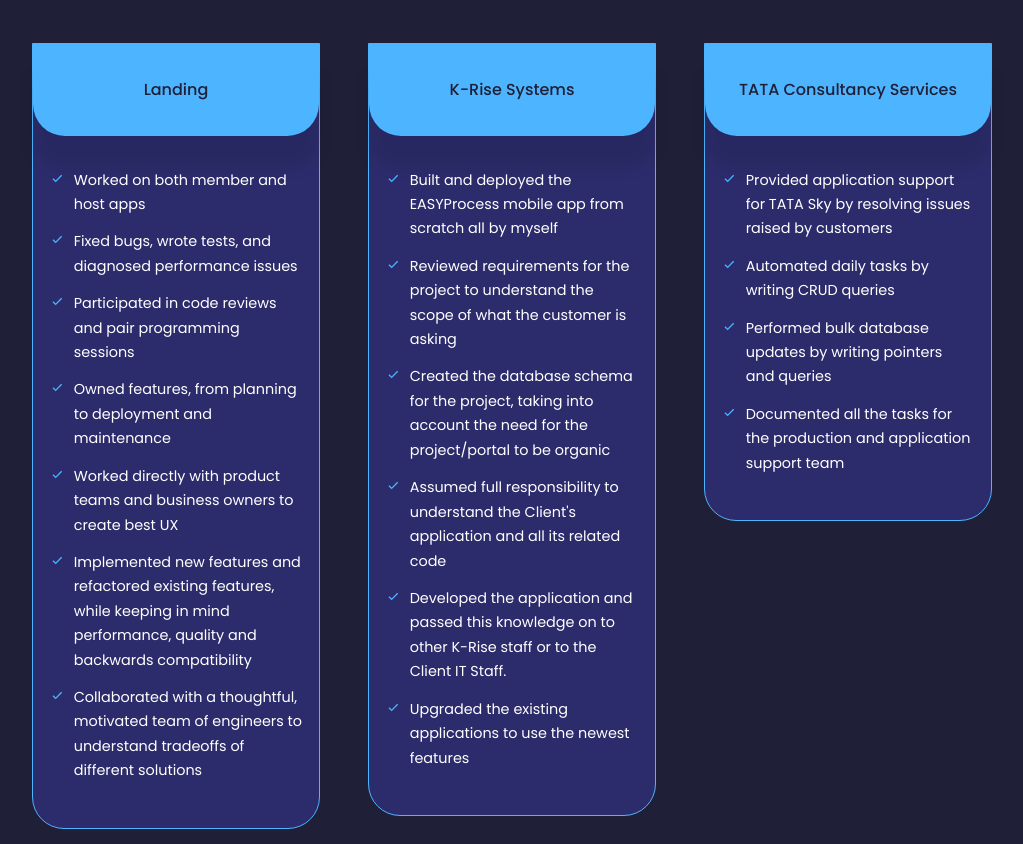
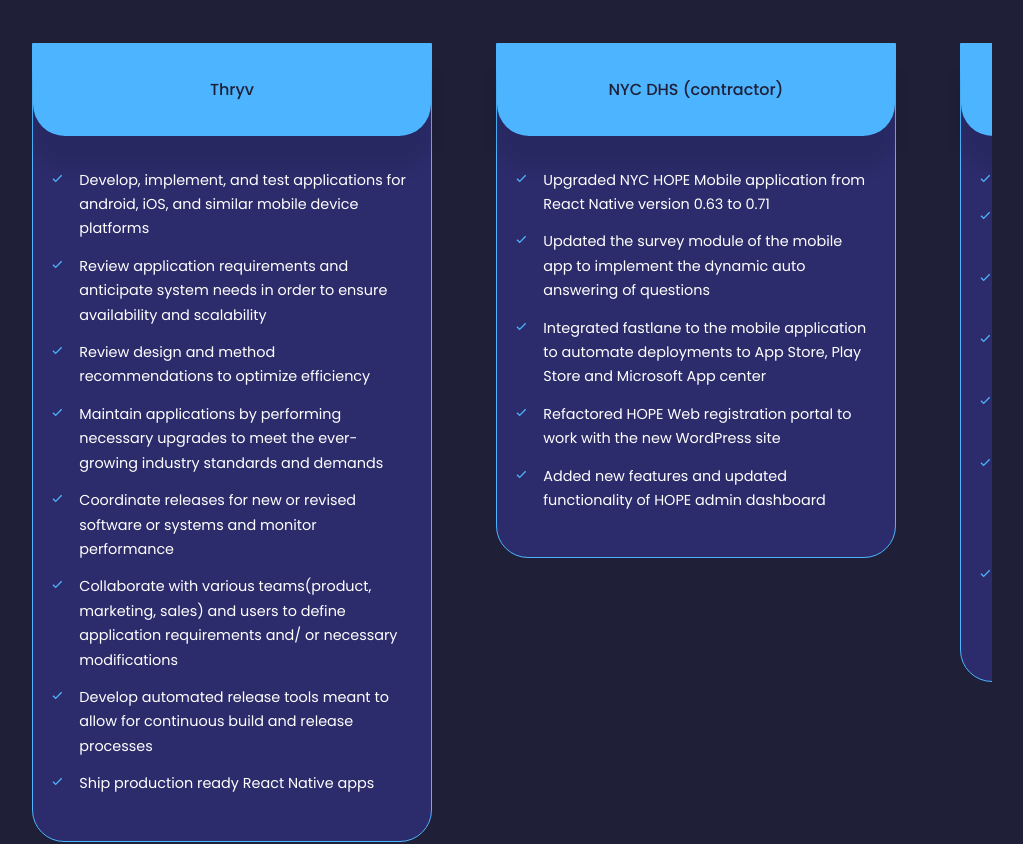
Before and after one commit to carteak004/kartheek-dev, a React (Create React App) app: page / in a window 1280 px wide. Shown: the part 1560-2404 px from the top of the page, without its empty margins (128-1151 px from the left). Built offline with nearby package versions, Linux system fonts and the light colour scheme.

Commit message:
add scrolling to jobs

```diff
--- a/src/components/jobRole/JobRole.css
+++ b/src/components/jobRole/JobRole.css
@@ -1,9 +1,20 @@
+.first {
+	margin-left: 0 !important;
+}
+
+.last {
+	margin-right: 0 !important;
+}
+
 .job-role {
+	flex: 0 0 auto;
 	background: var(--color-bg-variant);
 	border-radius: 0 0 2rem 2rem;
 	border: 1px solid var(--color-primary);
 	height: fit-content;
 	transition: var(--transition);
+	margin: 0 2rem;
+	max-width: 25rem;
 }
 
 .job-role:hover {
--- a/src/components/jobRole/JobRole.tsx
+++ b/src/components/jobRole/JobRole.tsx
@@ -5,11 +5,12 @@
 
 interface JobRoleProps {
 	job: Job
+	cssClass: 'first' | 'last' | ''
 }
 
-const JobRole: FC<JobRoleProps> = ({ job }) => {
+const JobRole: FC<JobRoleProps> = ({ job, cssClass }) => {
 	return (
-		<article className='job-role'>
+		<article className={`job-role ${cssClass}`.trim()}>
 			<div className='company-name'>
 				<h3>{job.companyName}</h3>
 			</div>
--- a/src/constants/Jobs.ts
+++ b/src/constants/Jobs.ts
@@ -1,6 +1,7 @@
 import { Job } from 'models/Job'
 
-export const tcs: Job = {
+export const jobs: Job[] = [
+	{
 		companyName: 'TATA Consultancy Services',
 		responsibilities: [
 			'Provided application support for TATA Sky by resolving issues raised by customers',
@@ -8,21 +9,19 @@
 			'Performed bulk database updates by writing pointers and queries',
 			'Documented all the tasks for the production and application support team',
 		],
-}
-
-export const krise: Job = {
+	},
+	{
 		companyName: 'K-Rise Systems',
 		responsibilities: [
 			'Built and deployed the EASYProcess mobile app from scratch all by myself',
 			'Reviewed requirements for the project to understand the scope of what the customer is asking',
 			'Created the database schema for the project, taking into account the need for the project/portal to be organic',
 			"Assumed full responsibility to understand the Client's application and all its related code",
-		'Developed the application and passed this knowledge on to other K-Rise staff or to the Client IT Staff.',
+			'Developed the application and passed this knowledge on to other K-Rise staff or to the Client IT Staff',
 			'Upgraded the existing applications to use the newest features',
 		],
-}
-
-export const landing: Job = {
+	},
+	{
 		companyName: 'Landing',
 		responsibilities: [
 			'Worked on both member and host apps',
@@ -33,4 +32,28 @@
 			'Implemented new features and refactored existing features, while keeping in mind performance, quality and backwards compatibility',
 			'Collaborated with a thoughtful, motivated team of engineers to understand tradeoffs of different solutions',
 		],
-}
+	},
+	{
+		companyName: 'NYC DHS (contractor)',
+		responsibilities: [
+			'Upgraded NYC HOPE Mobile application from React Native version 0.63 to 0.71',
+			'Updated the survey module of the mobile app to implement the dynamic auto answering of questions',
+			'Integrated fastlane to the mobile application to automate deployments to App Store, Play Store and Microsoft App center',
+			'Refactored HOPE Web registration portal to work with the new WordPress site',
+			'Added new features and updated functionality of HOPE admin dashboard',
+		],
+	},
+	{
+		companyName: 'Thryv',
+		responsibilities: [
+			'Develop, implement, and test applications for android, iOS, and similar mobile device platforms',
+			'Review application requirements and anticipate system needs in order to ensure availability and scalability',
+			'Review design and method recommendations to optimize efficiency',
+			'Maintain applications by performing necessary upgrades to meet the ever-growing industry standards and demands',
+			'Coordinate releases for new or revised software or systems and monitor performance',
+			'Collaborate with various teams(product, marketing, sales) and users to define application requirements and/ or necessary modifications',
+			'Develop automated release tools meant to allow for continuous build and release processes',
+			'Ship production ready React Native apps',
+		],
+	},
+]
--- a/src/pages/about/About.tsx
+++ b/src/pages/about/About.tsx
@@ -17,7 +17,7 @@
 						<article className='about-card'>
 							<FaAward className='about-icon' />
 							<h5>Experience</h5>
-							<small>6+ years working</small>
+							<small>7+ years working</small>
 						</article>
 						<article className='about-card'>
 							<VscFolderLibrary className='about-icon' />
--- a/src/pages/experience/Experience.css
+++ b/src/pages/experience/Experience.css
@@ -1,8 +1,18 @@
 .experience-container {
-	display: grid;
-	grid-template-columns: repeat(3, 1fr);
-	gap: 3rem;
+	display: flex;
+	flex-wrap: nowrap;
+	overflow-x: auto;
+	/* display: grid;
+	grid-template-columns: 1fr;
+	gap: 3rem; */
 }
+/* .experience-container:first-child {
+	margin-left: 0 !important;
+}
+
+.experience-container:last-child {
+	margin-right: 0 !important;
+} */
 
 /* ------------- Media Queries for Medium devices ------------- */
 @media screen and (max-width: 1024px) {
--- a/src/pages/experience/Experience.tsx
+++ b/src/pages/experience/Experience.tsx
@@ -1,17 +1,24 @@
 import React from 'react'
 import JobRole from 'components/jobRole'
 import SectionHead from 'components/sectionHead'
-import { krise, landing, tcs } from 'constants/Jobs'
 import './Experience.css'
+import { jobs } from 'constants/Jobs'
 
 const Experience = () => {
 	return (
 		<section id='experience'>
 			<SectionHead lineOne='What I contributed' lineTwo='My experience' />
 			<div className='container experience-container'>
-				<JobRole job={landing} />
-				<JobRole job={krise} />
-				<JobRole job={tcs} />
+				{jobs.reverse().map((job, index) => {
+					return (
+						<JobRole
+							job={job}
+							cssClass={
+								index === 0 ? 'first' : index === jobs.length - 1 ? 'last' : ''
+							}
+						/>
+					)
+				})}
 			</div>
 		</section>
 	)
```
Lines whose indentation alone changed are shown as unchanged.
